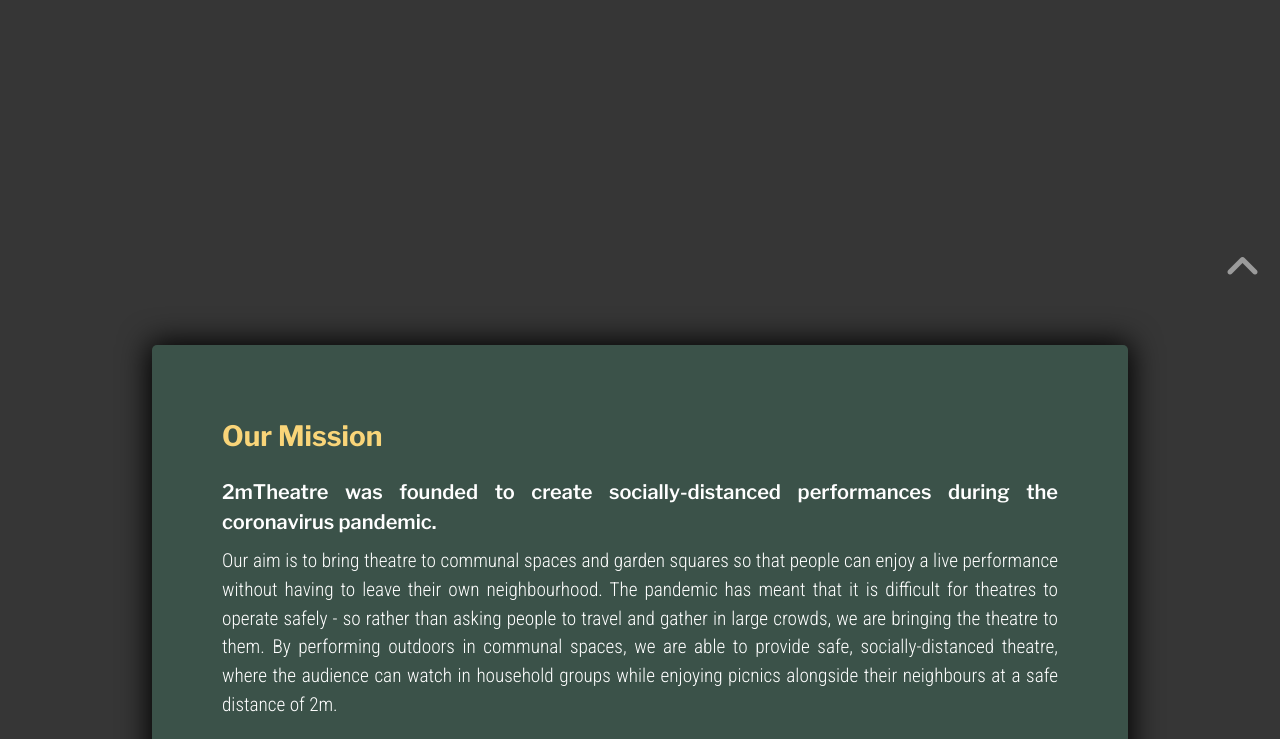
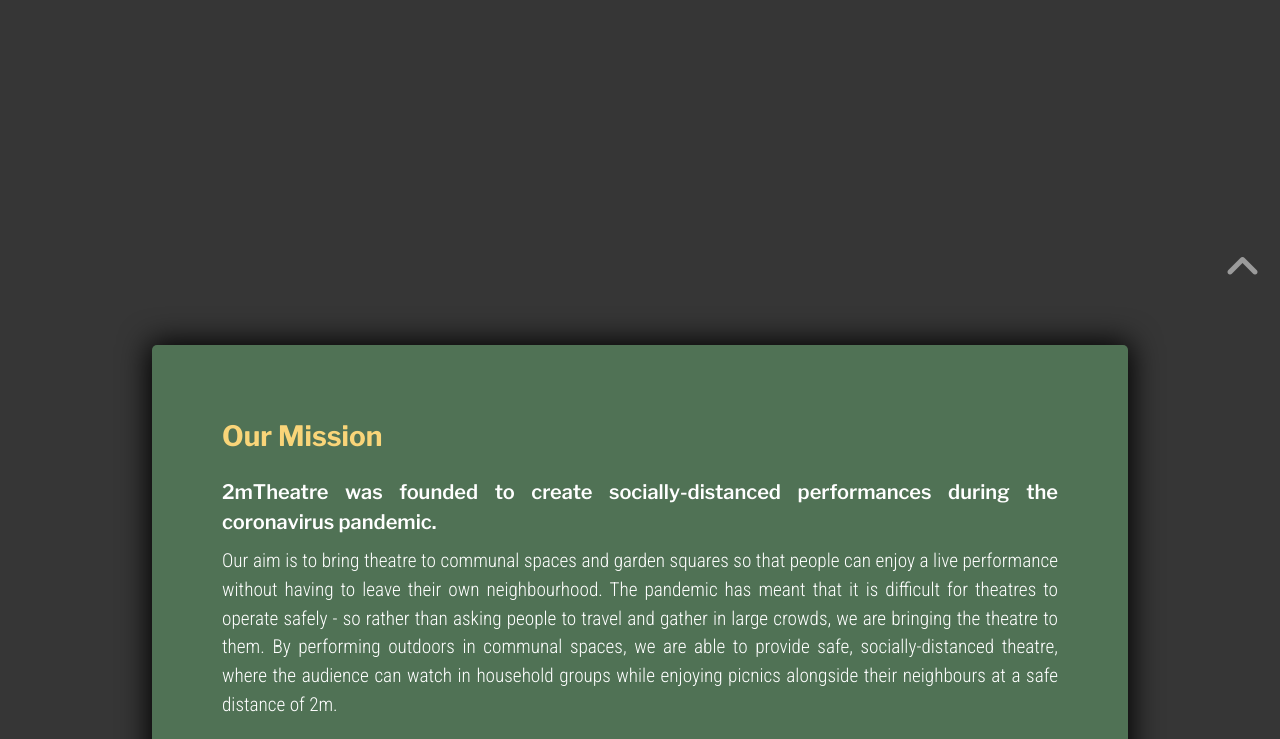
Before and after one commit to LeiaMH/2m-Theatre, a website: page index.html in a window 1280 px wide. Shown: the part 505-1244 px from the top of the page. Drawn offline with nearby package versions, Linux system fonts and the light colour scheme.

Commit message:
Change: slightly lighter top backgound.

```diff
--- a/scss/styles.scss
+++ b/scss/styles.scss
@@ -1,7 +1,7 @@
 $dark:#363636;      //#31572C;         //#2F3E46;
 $dark-text:#fff;    //#0D1821;             //#363430;
 $light:#d7d7d7;    //#eff1f3;
-$light-background: #3b5249;//507255;//3b444b;//;      //#EDEEC0;   //rgba(239, 241, 243, .85);
+$light-background: #507255;     //3b5249;//507255;//3b444b;//;      //#EDEEC0;   //rgba(239, 241, 243, .85);
 $accent:#f9d579;     //#D57A66;                //#0d6659;
 $font: 'Libre Franklin', sans-serif;
 $base-font-size: 16px;
```
Also changed, not shown: scss/styles.css.
